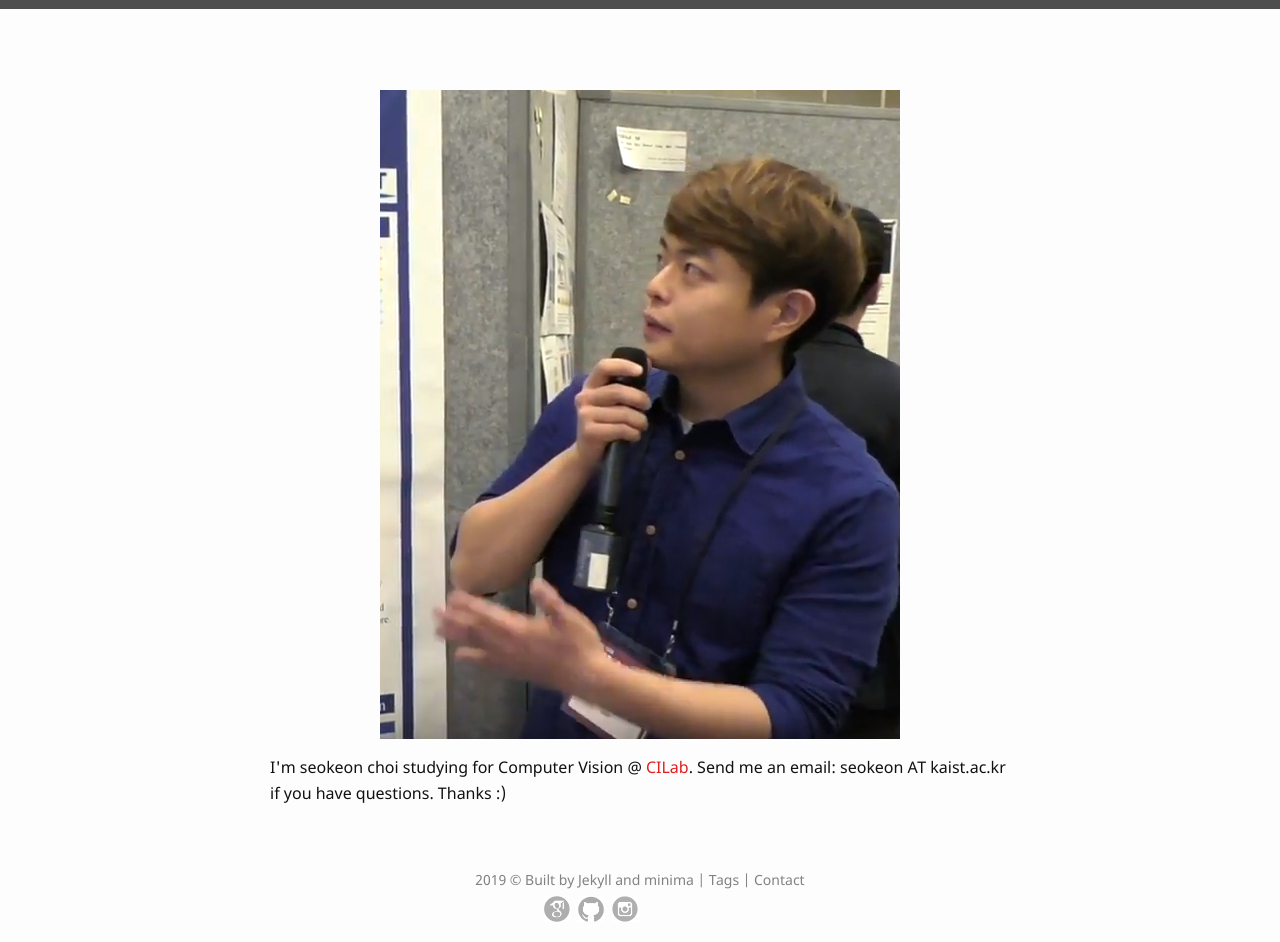
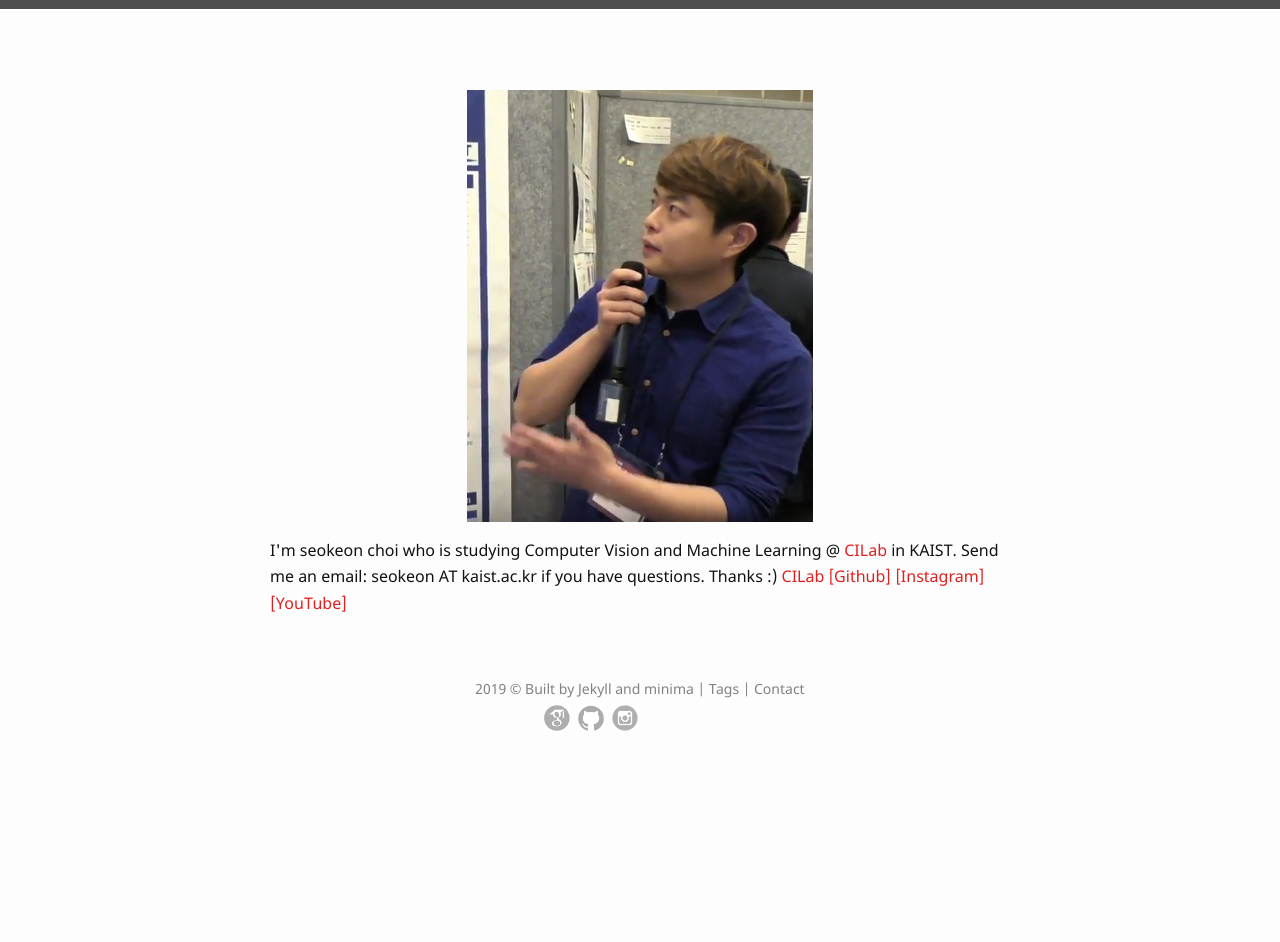
Before and after one commit to bismex/bismex.github.io, a Jekyll site: the page built from contact.html, in a window 1280 px wide and 942 px high. Built offline with Jekyll 4.4.1, drawn with Linux system fonts in a browser that asks for light colours.

Commit message:
Update contact.html

```diff
--- a/contact.html
+++ b/contact.html
@@ -4,8 +4,8 @@ layout: default
 
 <div class='other-pages'>
 
-	<img src="{{ '/assets/images/seokeon.png' | relative_url }}" width="520" height="649" />
+	<img src="{{ '/assets/images/seokeon.png' | relative_url }}" width="346" height="432" />
 
 	<p></p>
-	<p>I'm seokeon choi studying for Computer Vision @ <a href="http://cilabs.kaist.ac.kr/" target="_blank">CILab</a>. Send me an email: seokeon AT kaist.ac.kr if you have questions. Thanks :)</p>
+	<p>I'm seokeon choi who is studying Computer Vision and Machine Learning @ <a href="http://cilabs.kaist.ac.kr/" target="_blank">CILab</a> in KAIST. Send me an email: seokeon AT kaist.ac.kr if you have questions. Thanks :) <a href="https://sites.google.com/site/seokeonchoi/" target="_blank">CILab</a> <a href="https://github.com/bismex" target="_blank">[Github]</a> <a href="https://www.instagram.com/seok.eon/" target="_blank">[Instagram]</a> <a href="https://www.youtube.com/channel/UC3s7aNMmUzYpfJNBZXolpGQ" target="_blank">[YouTube]</a></p>
 </div>
```
